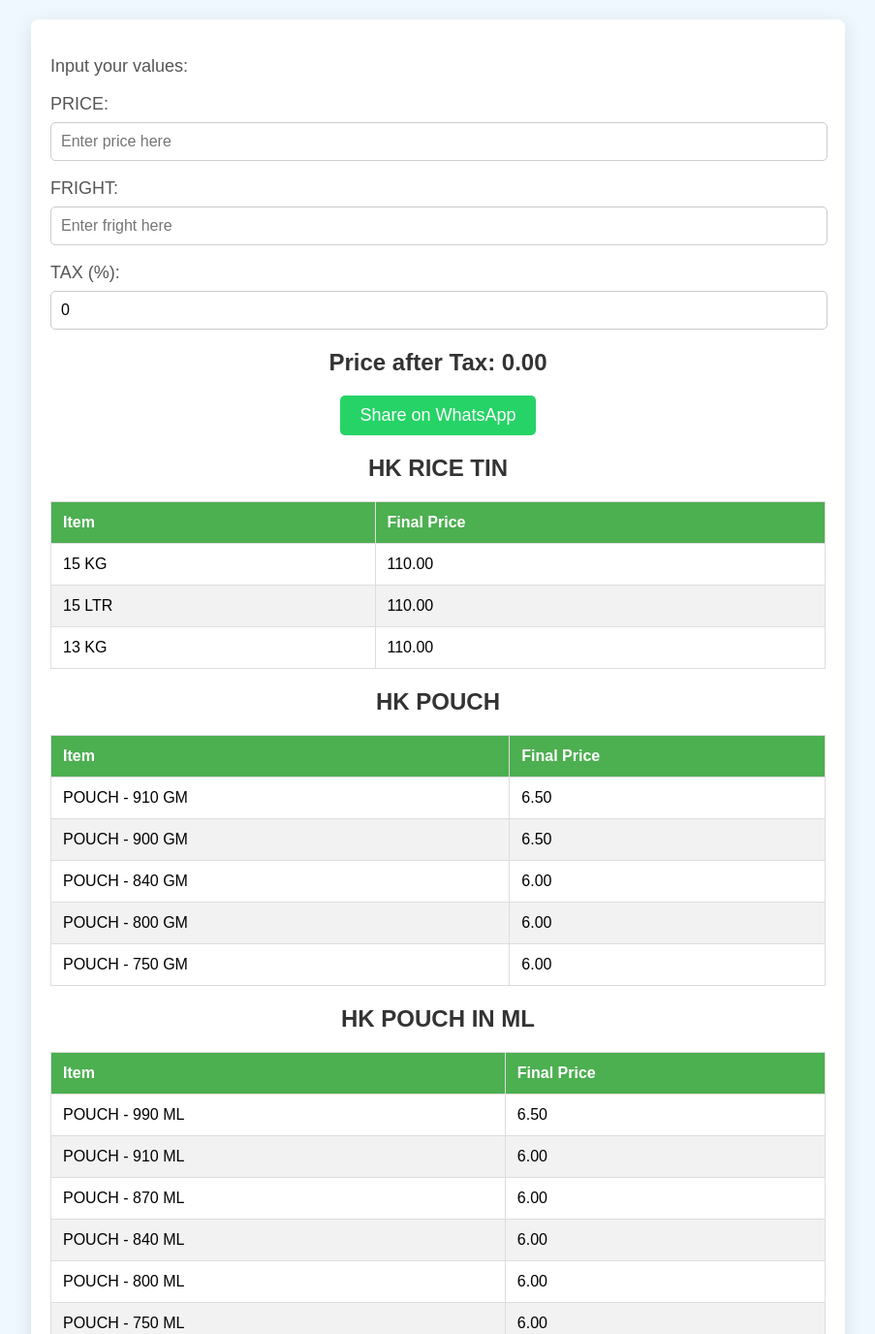
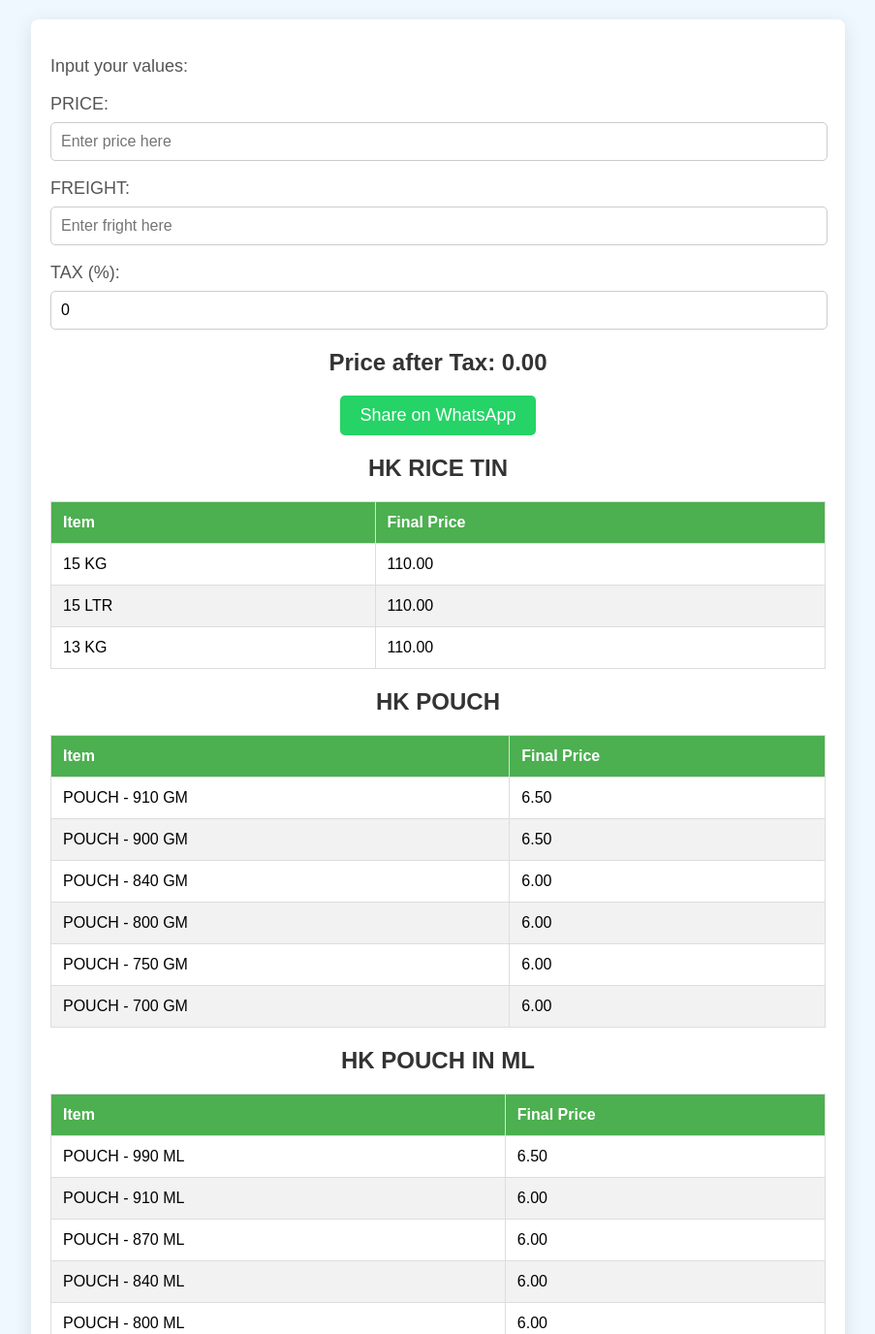
Before and after one commit to hunkaammy/HARIKESRI, a website: page assets/RICE.html in a window 1280 px wide. Shown: the top 1376 px of the page at 97% size, without its empty margins (188-1091 px from the left). Drawn offline with nearby package versions, Linux system fonts and the light colour scheme.

Commit message:
Update RICE.html

```diff
--- a/assets/RICE.html
+++ b/assets/RICE.html
@@ -87,7 +87,7 @@
 
     <p>PRICE: <input type="number" ng-model="PRICE" placeholder="Enter price here"></p>
 
-    <p>FRIGHT: <input type="number" ng-model="FREIGHT" placeholder="Enter fright here"></p>
+    <p>FREIGHT: <input type="number" ng-model="FREIGHT" placeholder="Enter fright here"></p>
 
     <p>TAX (%): <input type="number" ng-model="TAX" ng-init="TAX = 0" placeholder="Enter tax percentage here"></p>
 
@@ -199,6 +199,16 @@
                 <td>
                     <span ng-if="(finalPrice6000 = ((priceaftertax || 0) / 1000 * (cost750gm || 0) + (margin750gm || 0)).toFixed(2)) != 100">
                         {{ finalPrice6000 }}
+                    </span>
+                </td>
+            </tr>
+				<tr>
+                <td>POUCH - 700 GM</td>
+                <input type="hidden" ng-model="margin700gm" ng-init="margin700gm = 6">
+                <input type="hidden" ng-model="cost700gm" ng-init="cost700gm = 700">
+                <td>
+                    <span ng-if="(finalPrice60010 = ((priceaftertax || 0) / 1000 * (cost700gm || 0) + (margin700gm || 0)).toFixed(2)) != 100">
+                        {{ finalPrice60010 }}
                     </span>
                 </td>
             </tr>
```
